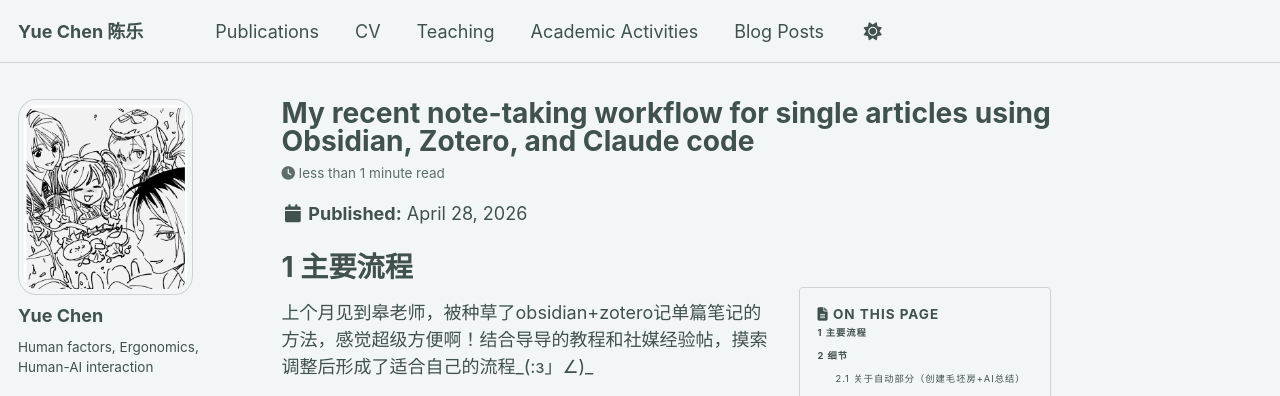
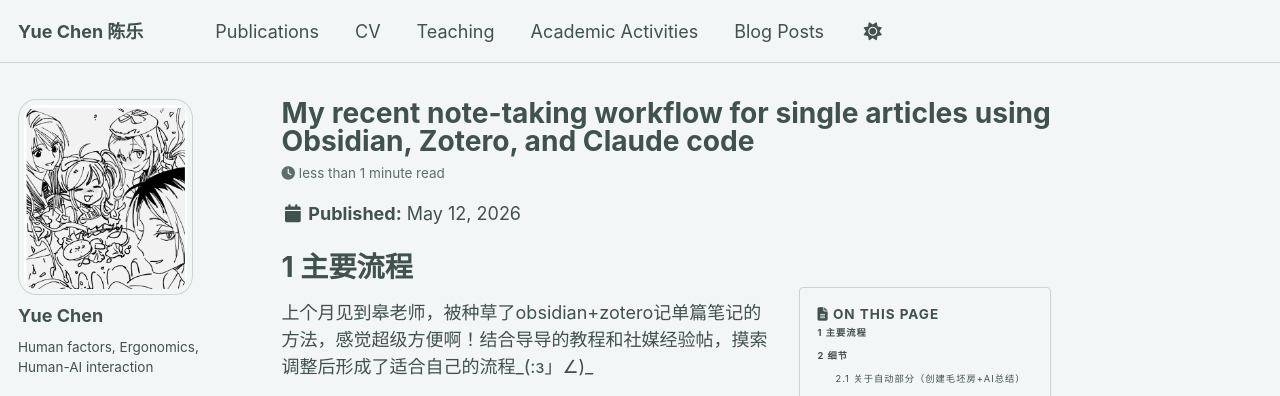
Before and after one commit to Lynncy/lynncy.github.io, a Jekyll site: the page built from _posts/2026-05-12-blog-post-Note-taking.md, in a window 1280 px wide and 900 px high. Shown: the top 396 px of the window. Built offline with Jekyll 4.4.1, drawn with Linux system fonts in a browser that asks for light colours; some web fonts are replaced; a script bundle is joined from its source files by our own code; library files that are not in the unit come from our copies.

Commit message:
Update 2026-05-12-blog-post-Note-taking.md

```diff
--- a/_posts/2026-05-12-blog-post-Note-taking.md
+++ b/_posts/2026-05-12-blog-post-Note-taking.md
@@ -1,7 +1,7 @@
 ---
 title: 'My recent note-taking workflow for single articles using Obsidian, Zotero, and Claude code'
 layout: single
-date: 2026-04-28
+date: 2026-05-12
 permalink: /posts/2026/05/12blog-post-1/
 toc: true          # 触发原生 TOC
 toc_sticky: true   # 触发原生 Sticky 悬浮
```
